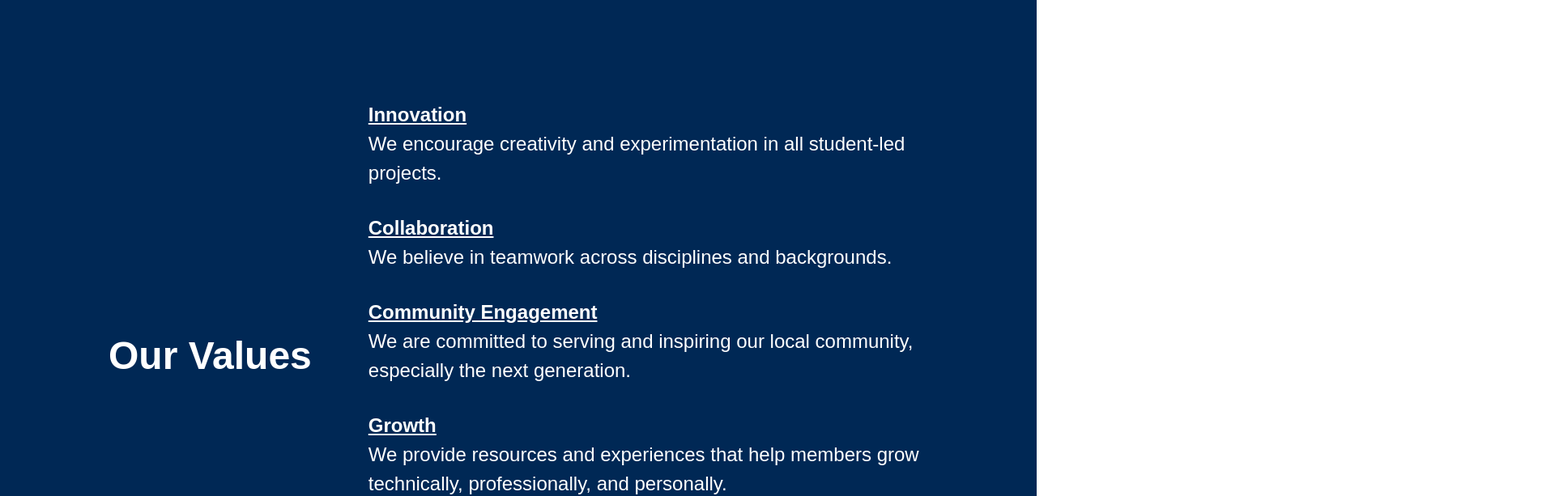
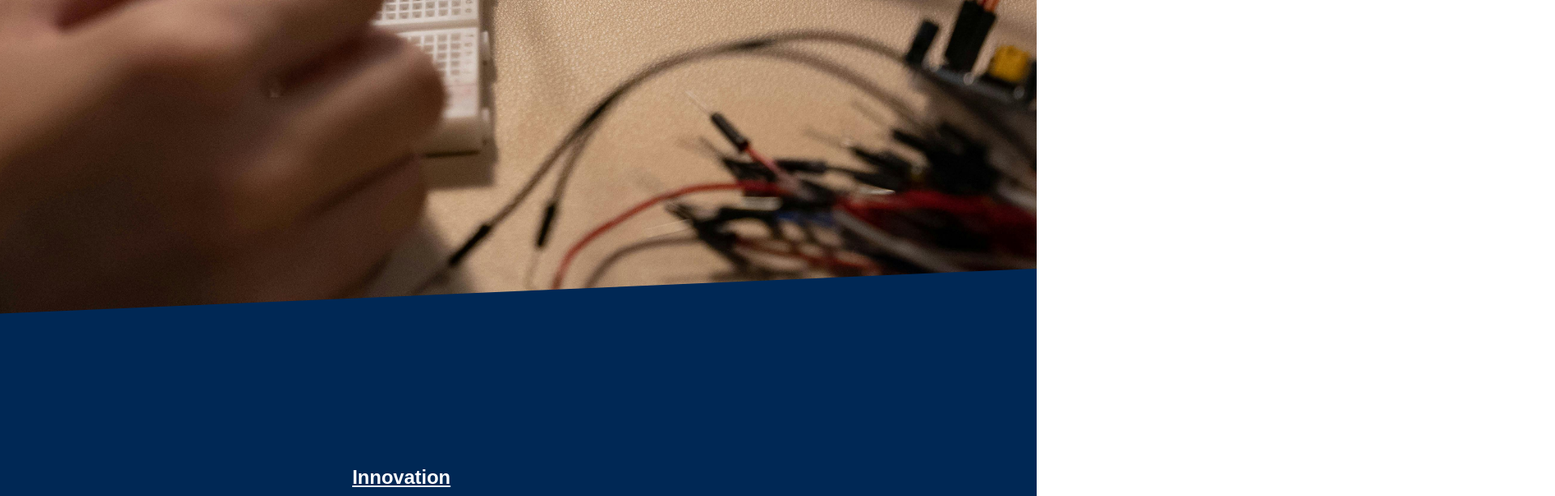
Before and after one commit to IEEE-ESB/R5-Conference-Website, a Next.js app: page /about in a window 1280 px wide. Shown: the part 2184-2797 px from the top of the page at 81% size, 1920 px wide, since content can reach past the window. Built offline with nearby package versions, Linux system fonts and the light colour scheme.

Commit message:
styling done, need to replace pics + vid

```diff
--- a/app/about/page.module.css
+++ b/app/about/page.module.css
@@ -8,7 +8,7 @@
 }
 
 .aboutContainer p {
-	margin-top: 2rem;
+	margin-bottom: 2rem;
 	font-size: 24px;
 	font-weight: 600;
 }
@@ -26,6 +26,12 @@
 	font-weight: 600;
 }
 
+.video {
+	object-fit: cover;
+	width: 100%;
+	height: 60rem;
+}
+
 .valuesContainer {
 	width: 100%;
 	display: flex;
@@ -37,7 +43,9 @@
 .valuesContainer h2 {
 	font-size: 48px;
 	font-weight: 800;
-	text-align: center;
+	text-align: left;
+	line-height: 1;
+	text-transform: uppercase;
 }
 
 .valuesContainer ul {
@@ -52,3 +60,9 @@
 	font-weight: 600;
 	text-decoration: underline solid white;
 }
+
+.collage {
+	object-fit: cover;
+	width: 100%;
+	height: 50rem;
+}
--- a/app/about/page.tsx
+++ b/app/about/page.tsx
@@ -40,12 +40,14 @@ export default function About() {
 					changemakers.
 				</p>
 			</AngledRectangle>
-			<AngledRectangle color="yellow">
-				<img /> {/* This will be the video */}
-			</AngledRectangle>
+			<img src="/hero.jpg" className={styles.video} />
+			{/* This will be the video */}
 			<AngledRectangle color="blue" textColor="white" flipped={true}>
 				<div className={styles.valuesContainer}>
-					<h2>Our Values</h2>
+					<div>
+						<h2>Our</h2>
+						<h2>Values</h2>
+					</div>
 					<ul>
 						<li>
 							<h3>Innovation</h3>
@@ -82,9 +84,7 @@ export default function About() {
 					</ul>
 				</div>
 			</AngledRectangle>
-			<AngledRectangle color="white">
-				<img />
-			</AngledRectangle>
+			<img src="/hero.jpg" className={styles.collage} />
 		</div>
 	);
 }
--- a/app/components/AngledRectangle/AngledRectangle.module.css
+++ b/app/components/AngledRectangle/AngledRectangle.module.css
@@ -17,7 +17,7 @@
 	/* margin-bottom: 5rem; */
 	text-transform: uppercase;
 	line-height: 1;
-	padding-bottom: 5rem;
+	padding-bottom: 3rem;
 }
 
 .angled_rectangle.right {
--- a/app/components/ImageStack/ImageStack.module.css
+++ b/app/components/ImageStack/ImageStack.module.css
@@ -6,6 +6,7 @@
 	position: relative;
 	top: var(--top-position); /* These need to change with parameters */
 	left: var(--left-position);
+	width: 30%;
 }
 
 .photo {
```
